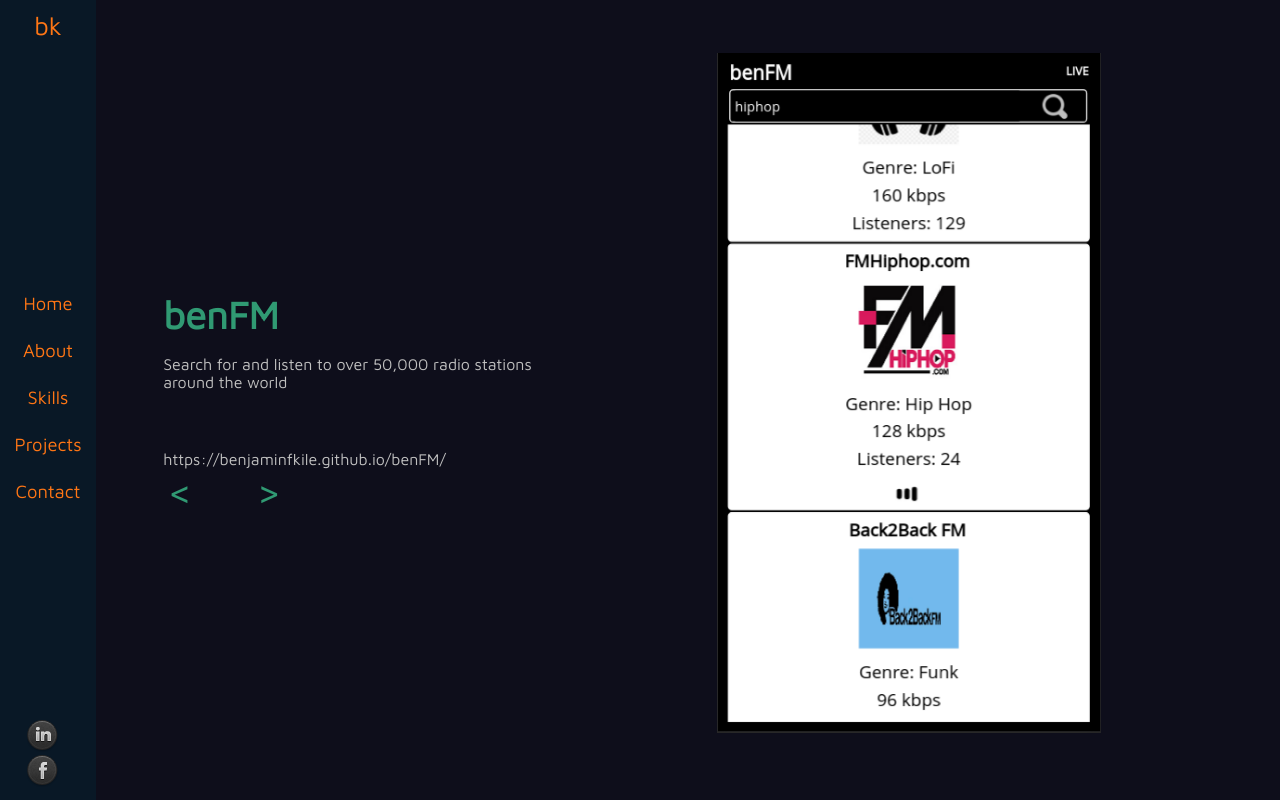
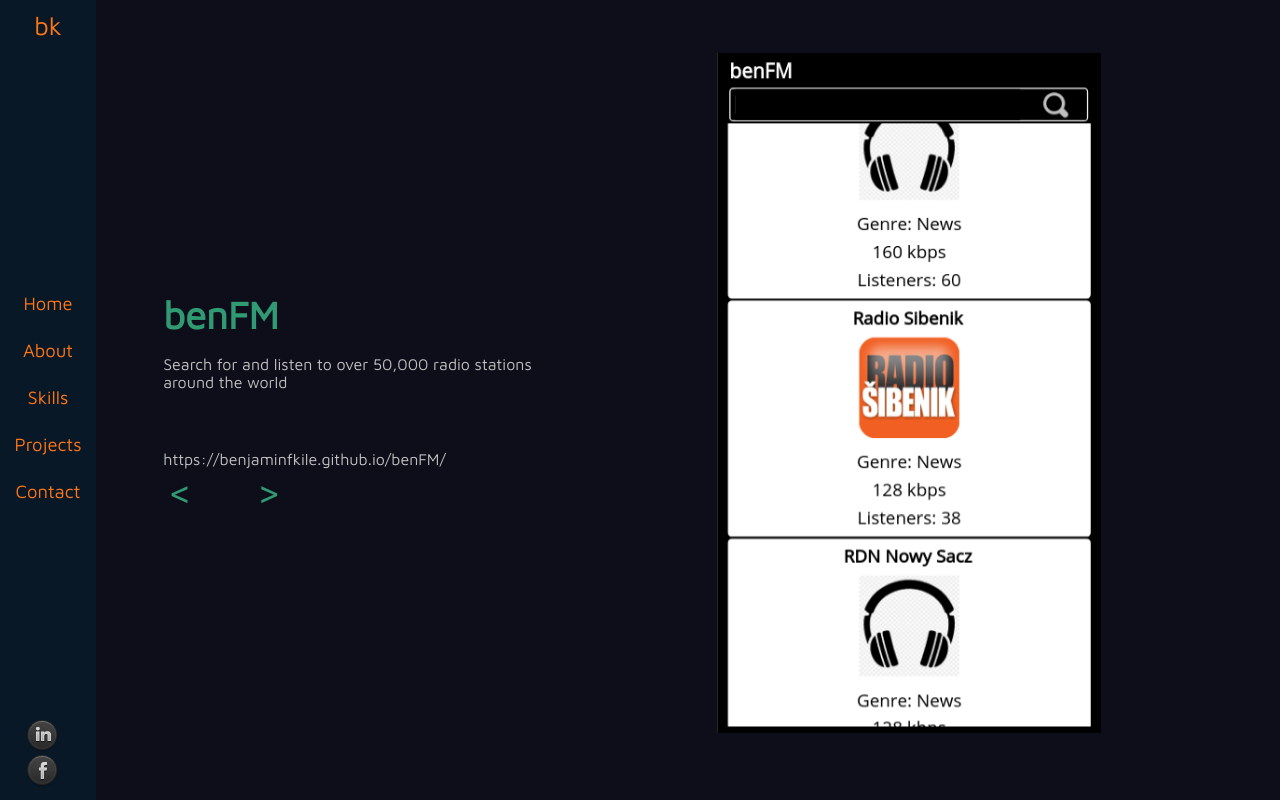
Before and after one commit to benjaminfkile/portfolio-ben, a React (Create React App) app: page /projects in a window 1280 px wide. Built offline with nearby package versions, Linux system fonts and the light colour scheme; some icons are missing.

Commit message:
forget to uncomment carousel() in componentDidMount(), oops

```diff
--- a/src/Projects/Projects.js
+++ b/src/Projects/Projects.js
@@ -13,7 +13,7 @@
 
     componentDidMount() {
         this.setState({ imgIndex: 0 })
-        // this.carousel();
+        this.carousel();
     }
 
     panLeft = () => {
```
